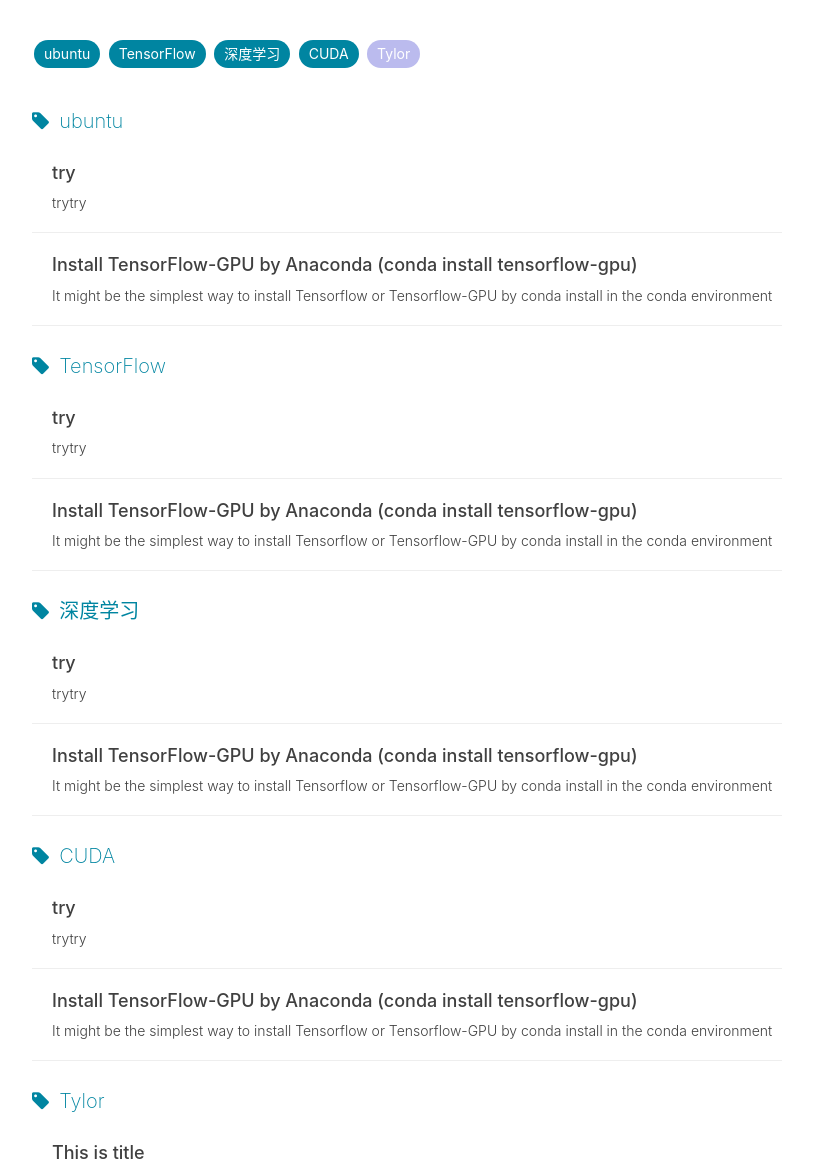
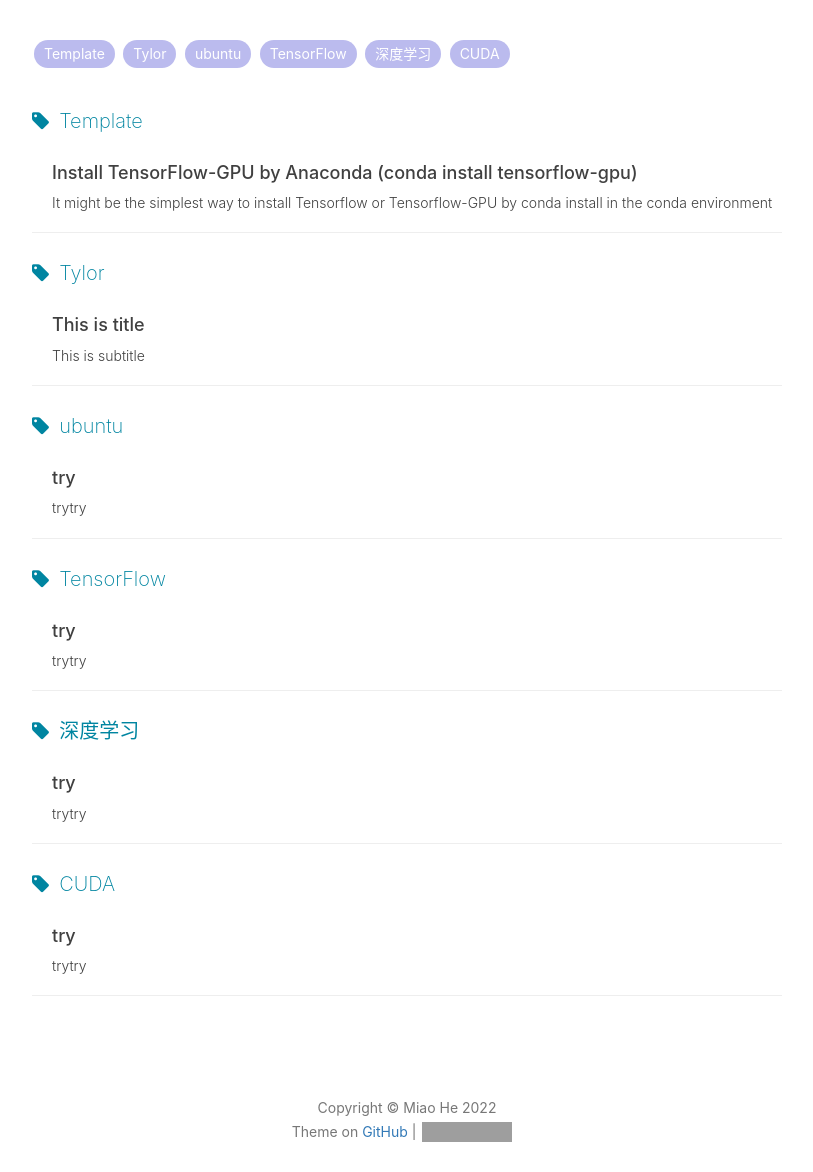
Before and after one commit to MiaoHe13/MiaoHe13.github.io, a Jekyll site: the page built from tags.html, in a window 1280 px wide and 1400 px high. Shown: the part 228-1400 px from the top of the window, without its empty margins (233-1046 px from the left). Built offline with Jekyll 4.4.1, drawn with Linux system fonts in a browser that asks for light colours; nearby versions of some CDN libraries; comment, search, counter and statistics services are not loaded; grey boxes are pictures that could not be loaded.

Commit message:
Update 2019-03-29-Install-TensorFlow-GPU-by-Anaconda(conda install tensorflow-gpu).md

```diff
--- a/_posts/2019-03-29-Install-TensorFlow-GPU-by-Anaconda(conda install tensorflow-gpu).md
+++ b/_posts/2019-03-29-Install-TensorFlow-GPU-by-Anaconda(conda install tensorflow-gpu).md
@@ -7,10 +7,7 @@
 header-img: img/art-Anaconda-TensorFlow.jpg
 catalog: true
 tags:
-    - ubuntu
-    - TensorFlow
-    - 深度学习
-    - CUDA
+    - Template
 ---
 
 
```
